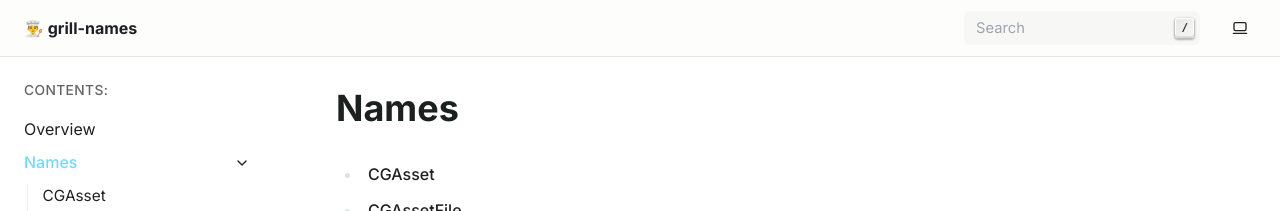
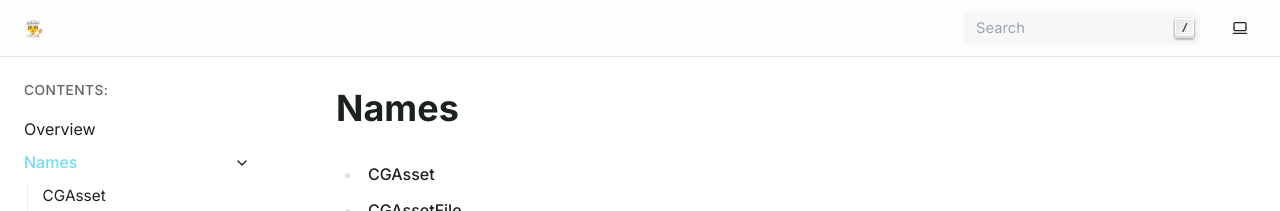
Before and after one commit to thegrill/grill-names, a Sphinx documentation site: the page built from docs/source/names.rst, in a window 1280 px wide. Shown: the top 211 px of the page. Built offline with Sphinx 7.4.7, drawn with Linux system fonts in a browser that asks for light colours.

Commit message:
doc meta config

```diff
--- a/docs/source/conf.py
+++ b/docs/source/conf.py
@@ -91,7 +91,7 @@ source_suffix = ['.rst', '.md']
 master_doc = 'index'
 
 # General information about the project.
-project = '👨‍🍳 grill-names'
+project = '👨‍🍳'
 copyright = f'{datetime.now().year}, The Grill'
 author = 'Christian López Barrón'
 
@@ -156,7 +156,7 @@ html_theme_options = {
     "github_url": "https://github.com/thegrill/grill-names",
     "globaltoc_expand_depth": 2,
     "toctree_collapse": True,
-    "toctree_titles_only": False,
+    "toctree_titles_only": True,
 }
 
 # -- Options for LaTeX output ---------------------------------------------
```
